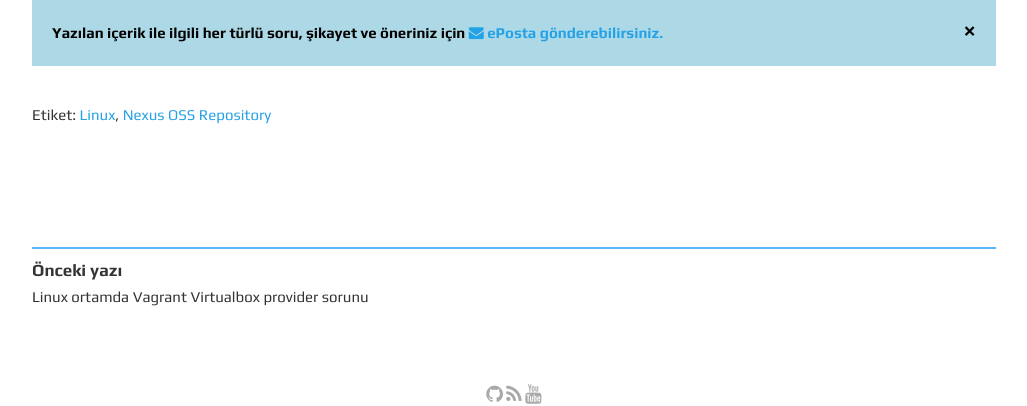
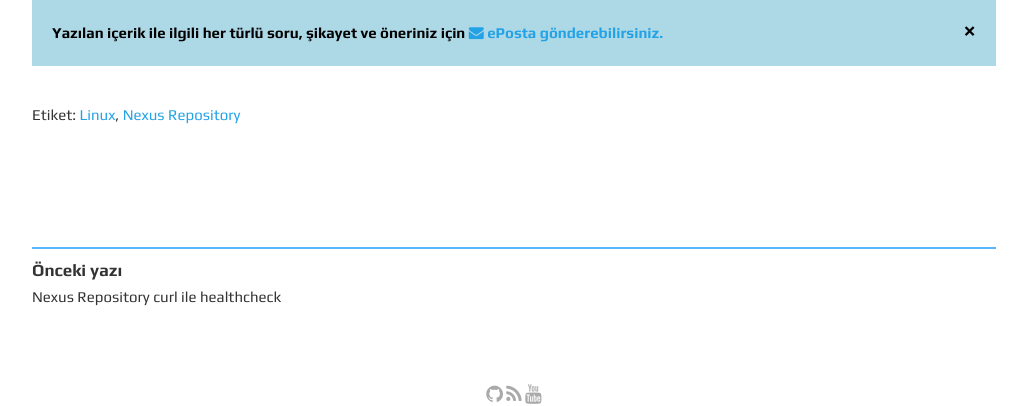
Before and after one commit to sercangezer/sercangezer.github.io, a Jekyll site: the page built from _posts/2023-10-15-nexus-repository-programatik-dosya-yukeleme.md, in a window 1280 px wide. Shown: the part 770-1176 px from the top of the page, without its empty margins (126-1153 px from the left). Built offline with Jekyll 4.4.1, drawn with Linux system fonts in a browser that asks for light colours.

Commit message:
nexus ile ilgili yeni içerik eklendi.

```diff
--- a/_posts/2023-10-15-nexus-repository-programatik-dosya-yukeleme.md
+++ b/_posts/2023-10-15-nexus-repository-programatik-dosya-yukeleme.md
@@ -5,7 +5,7 @@ description: Shell script içerisinde Nexus Repository dosya upload etme
 summary:  Nexus Repository curl ile dosya yükleme
 tags:
   - Linux
-  - Nexus OSS Repository
+  - Nexus Repository
 minute: 1
 ---
 
--- /dev/null
+++ b/tag/Nexus Repository/index.html
@@ -0,0 +1,4 @@
+---
+layout: tag
+tag: Nexus Repository
+---
```
Also changed, not shown: _posts/2023-10-15-nexus-repository-curl-ile-healthcheck-yapimi.md (added, +34 -0 lines).
